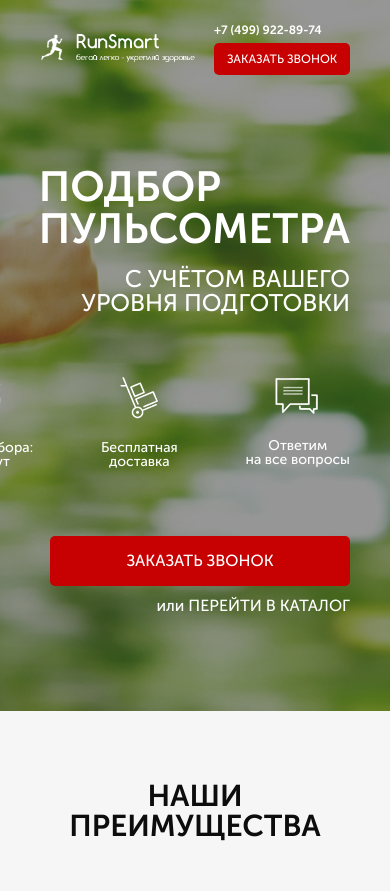
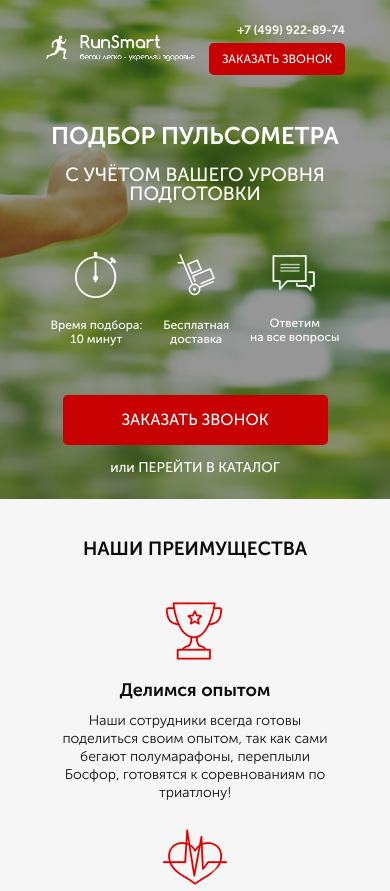
Before and after one commit to mo2est/RunSmart, a website: page src/index.html in a window 390 px wide. Shown: the top 891 px of the page. Drawn offline with Linux system fonts and the light colour scheme.

Commit message:
six commit first homework adaptation part2 complete

```diff
--- a/src/sass/_media.sass
+++ b/src/sass/_media.sass
@@ -39,22 +39,54 @@
 
 @media (max-width: 575px)
     .promo
+        min-height: 499px
+        padding: 21px 0 21px 0
         .container
-            width: 310px
+            width: 300px
             .header
                 &__logo
                     width: 50%
-                &__contacts
-                    width: 50%
-                    justify-content: flex-end
                 &__phone
-                    width: 136px
                     font-size: 12px
                 button
                     width: 136px
-
-
+        &__wrapper
+            align-items: center
+            margin-top: 49px
+        &__header
+            font-size: 24px
+            line-height: 24px
+        &__subheader
+            font-size: 19px
+            line-height: 19px
+            text-align: center
+        &__icons
+            margin-top: 49px
+            width: 289px
+        &__icon
+            font-size: 12px
+        &__link
+            margin-top: 12px
+            font-size: 14px
+            a
+                font-size: 14px
+        .button
+            &_main
+                width: 265px
+                margin-top: 49px
 
     .benefits
+        padding: 40px 0 30px 0
         .container
             width: 310px
+        &__header
+            font-size: 19px
+            line-height: 19px
+        &__wrapper
+            margin-top: 38px
+        &__block
+            margin-bottom: 21px
+        &__descr
+            margin-top: 15px
+        &__text
+            margin-top: 7px
--- a/src/sass/blocks/_header.sass
+++ b/src/sass/blocks/_header.sass
@@ -2,7 +2,7 @@
     display: flex
     justify-content: space-between
     align-items: center
-    a
+    &__logo
         width: 251px
         img
             width: 100%
--- a/src/sass/blocks/_promo.sass
+++ b/src/sass/blocks/_promo.sass
@@ -23,7 +23,6 @@
             font-size: 24px
             line-height: 24px
             text-transform: uppercase
-            text-align: right
             color: #FFFFFF
     &__icons
         margin-top: 60px
```
Also changed, not shown: src/css/style.min.css.
